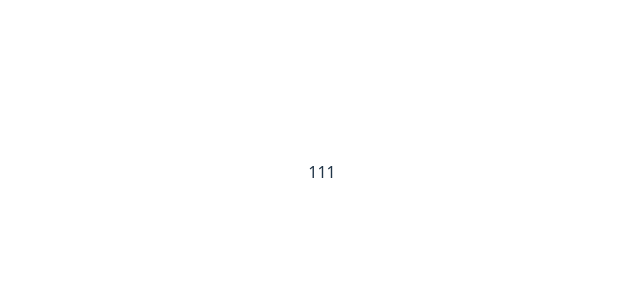
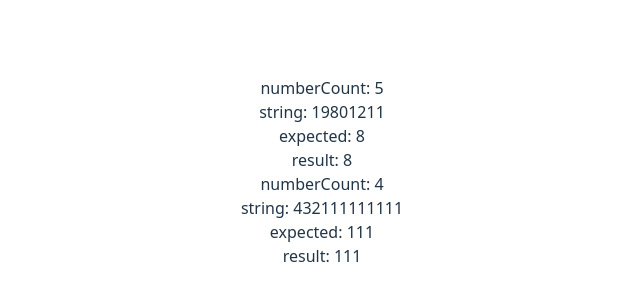
Before and after one commit to WinfredMa/algorithm-learning, a React (Vite) app: page / in a window 1280 px wide. Shown: the part 228-528 px from the top of the page, without its empty margins (318-958 px from the left). Built offline with nearby package versions, Linux system fonts and the light colour scheme.

Commit message:
algorithm:refine recover sorted string.

```diff
--- a/src/App.jsx
+++ b/src/App.jsx
@@ -8,7 +8,7 @@ function App() {
   const [count, setCount] = useState(0)
 
   return (
-    <div class="algorithms-home">
+    <div className="algorithms-home">
       <RecoveryString />
     </div>
   )
--- a/src/algorithms/recoveryString.jsx
+++ b/src/algorithms/recoveryString.jsx
@@ -1,26 +1,46 @@
 function RecoveryString() {
-  const numberCount = 4;
-  const string = '432111111111';
-  const strObjA = generateStrObj(string);
+  const testData = [
+    {
+      numberCount: 5,
+      string: '19801211',
+      expected: '8',
+    },
+    {
+      numberCount: 4,
+      string: '432111111111',
+      expected: '111',
+    },
+  ];
+  const numberCount = 5;
+  const string = '19801211';
   let result;
-
+  const algorithm = (numberCount, string) => {
+    // the definition of Map and its methods should be enhanced
+    const sortedStrMap = new Map();
+    for (let char of string) {
+      // the difference between for in and for of
+      sortedStrMap.set(char, (sortedStrMap.get(char) || 0) + 1);
+    }
     for (let i = 0; i <= 1000 - numberCount + 1; i++) {
       let tempStr = '';
       for (let j = i; j < i + numberCount; j++) {
         tempStr += j.toString();
       }
-    let strObjB = generateStrObj(tempStr);
+
+      const origionalStrMap = new Map();
+      for (let char of tempStr) {
+        origionalStrMap.set(char, (origionalStrMap.get(char) || 0) + 1);
+      }
       let isMatch = true;
-
-    if (Object.keys(strObjA).length === Object.keys(strObjB).length) {
-      for (let key in strObjA) {
-        if (strObjA[key] !== strObjB[key]) {
+      // Map.keys and sortedStrMap are different.
+      for (let key of sortedStrMap.keys()) {
+        if (
+          sortedStrMap.size !== origionalStrMap.size ||
+          sortedStrMap.get(key) !== origionalStrMap.get(key)
+        ) {
           isMatch = false;
           break;
         }
-      }
-    } else {
-      isMatch = false;
       }
 
       if (isMatch) {
@@ -29,21 +49,26 @@ function RecoveryString() {
       }
     }
 
-  return <div>{result}</div>;
+    return result;
+  };
+  for (let i = 0; i < testData.length; i++) {
+    const { numberCount, string } = testData[i];
+    testData[i].result = algorithm(numberCount, string);
   }
-
-function generateStrObj(string) {
-  const strObj = {};
-
-  for (let i = 0; i < string.length; i++) {
-    if (!strObj[string[i]]) {
-      strObj[string[i]] = 1;
-    } else {
-      strObj[string[i]] += 1;
-    }
-  }
-
-  return strObj;
+  return (
+    <div>
+      {testData.map((testDataItem) => {
+        return (
+          <div key={testDataItem.string}>
+            <div>numberCount: {testDataItem.numberCount}</div>
+            <div>string: {testDataItem.string}</div>
+            <div>expected: {testDataItem.expected}</div>
+            <div>result: {testDataItem.result}</div>
+          </div>
+        );
+      })}
+    </div>
+  );
 }
 
 export default RecoveryString;
```
Lines whose indentation alone changed are shown as unchanged.
